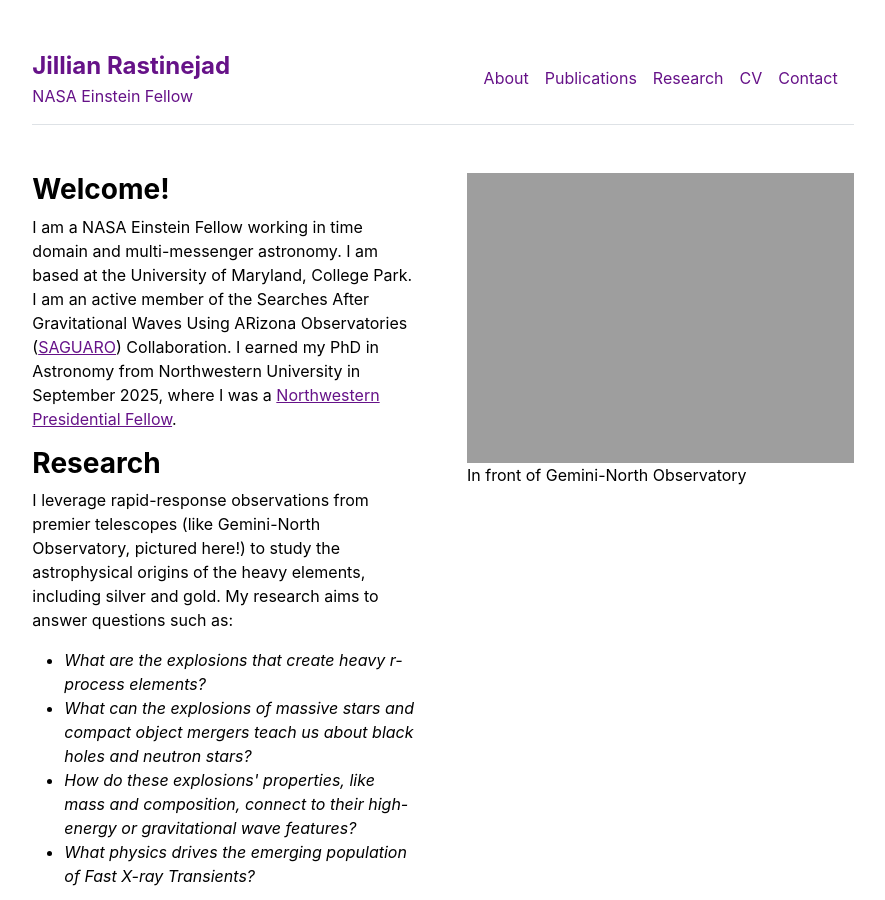
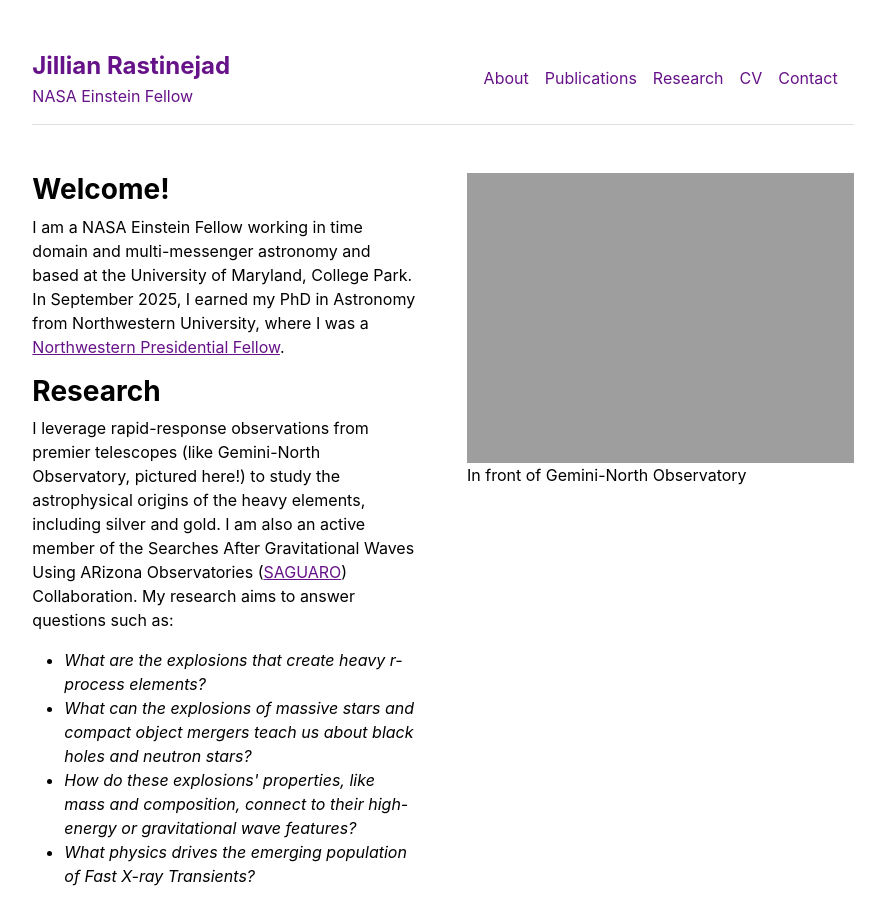
Before and after one commit to jrastinejad/jrastinejad.github.io, a Jekyll site: the page built from index.md, in a window 1280 px wide and 900 px high. Shown: the whole window, without its empty margins (197-1082 px from the left). Built offline with Jekyll 4.4.1, drawn with Linux system fonts in a browser that asks for light colours.

Commit message:
Update home.html

```diff
--- a/_layouts/home.html
+++ b/_layouts/home.html
@@ -5,13 +5,13 @@ layout: default
 <div class="row g-5 mb-5">
   <div class="col-md-6">
     <h3 class="fw-bold">Welcome!</h3>
-    <p>I am a NASA Einstein Fellow working in time domain and multi-messenger astronomy. I am based at the University of Maryland, College Park.
-      I am an active member of the Searches After Gravitational Waves Using ARizona Observatories (<a href="https://saguaro-mma.github.io">SAGUARO</a>) Collaboration.
-      I earned my PhD in Astronomy from Northwestern University in September 2025,
+    <p>I am a NASA Einstein Fellow working in time domain and multi-messenger astronomy and based at the University of Maryland, College Park.
+      In September 2025, I earned my PhD in Astronomy from Northwestern University,
       where I was a <a href="https://www.tgs.northwestern.edu/funding/fellowships-and-grants/internal-fellowships-grants/presidential-fellowship-winners/fellowship-winners.html">Northwestern Presidential Fellow</a>.
     </p>
     <h3 class="fw-bold">Research</h3>
-    <p>I leverage rapid-response observations from premier telescopes (like Gemini-North Observatory, pictured here!) to study the astrophysical origins of the heavy elements, including silver and gold. My research aims to answer questions such as:
+    <p>I leverage rapid-response observations from premier telescopes (like Gemini-North Observatory, pictured here!) to study the astrophysical origins of the heavy elements, including silver and gold. I am also an active member of the Searches After Gravitational Waves Using ARizona Observatories (<a href="https://saguaro-mma.github.io">SAGUARO</a>) Collaboration.
+      My research aims to answer questions such as:
       <i>
         <ul>
           <li>What are the explosions that create heavy r-process elements?</li>
```
